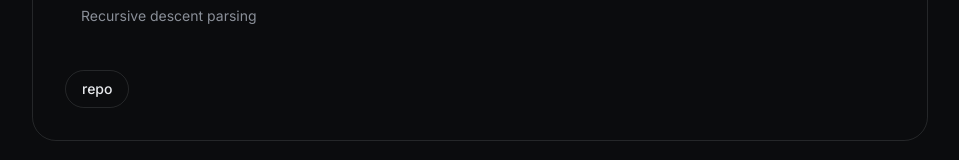
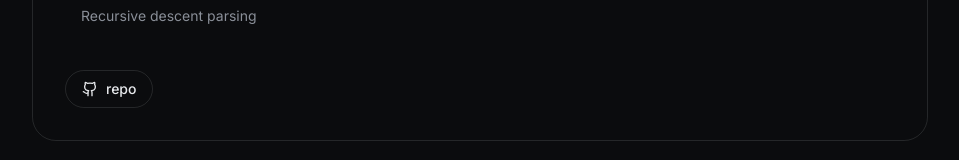
Before and after one commit to Koiiichi/mh-site, a Next.js app: page /projects/mlox in a window 1280 px wide. Shown: the part 1072-1232 px from the top of the page, without its empty margins (160-1119 px from the left). Built offline with nearby package versions, Linux system fonts and the light colour scheme.

Commit message:
Add icons for project links and technologies in project details and slides

```diff
--- a/app/(components)/projects-carousel/slide.tsx
+++ b/app/(components)/projects-carousel/slide.tsx
@@ -6,7 +6,74 @@ import { motion, useReducedMotion } from 'framer-motion';
 import Image from 'next/image';
 import Link from 'next/link';
 import { useMemo } from 'react';
+import { Github, Globe, FileText, ExternalLink, Play, Award, Code2, Database, Palette, Cpu, Zap, Cloud, Blocks } from 'lucide-react';
 import { Project } from '@/lib/types';
+
+// Map link labels to appropriate icons
+function getLinkIcon(label: string) {
+  const lowerLabel = label.toLowerCase();
+  if (lowerLabel.includes('devpost')) {
+    return 'devpost'; // Special case for custom SVG
+  }
+  if (lowerLabel.includes('source') || lowerLabel.includes('github') || lowerLabel.includes('repo')) {
+    return Github;
+  }
+  if (lowerLabel.includes('website') || lowerLabel.includes('site') || lowerLabel.includes('demo')) {
+    return Globe;
+  }
+  if (lowerLabel.includes('documentation') || lowerLabel.includes('docs')) {
+    return FileText;
+  }
+  if (lowerLabel.includes('listen') || lowerLabel.includes('play')) {
+    return Play;
+  }
+  if (lowerLabel.includes('nasa') || lowerLabel.includes('space apps')) {
+    return Award;
+  }
+  return ExternalLink;
+}
+
+// Map technology names to appropriate icons
+function getTechIcon(tech: string) {
+  const lowerTech = tech.toLowerCase();
+
+  // Languages
+  if (lowerTech.includes('typescript') || lowerTech.includes('javascript') || lowerTech.includes('python') || lowerTech.includes('c')) {
+    return Code2;
+  }
+
+  // Frameworks & Libraries
+  if (lowerTech.includes('react') || lowerTech.includes('next') || lowerTech.includes('tailwind')) {
+    return Blocks;
+  }
+
+  // Databases & Backend
+  if (lowerTech.includes('firebase') || lowerTech.includes('database') || lowerTech.includes('firestore')) {
+    return Database;
+  }
+
+  // Cloud & Deployment
+  if (lowerTech.includes('vercel') || lowerTech.includes('cloud')) {
+    return Cloud;
+  }
+
+  // APIs & Integration
+  if (lowerTech.includes('api') || lowerTech.includes('fastapi') || lowerTech.includes('openai')) {
+    return Zap;
+  }
+
+  // Data Science & ML
+  if (lowerTech.includes('pandas') || lowerTech.includes('scikit') || lowerTech.includes('numpy') || lowerTech.includes('ml')) {
+    return Cpu;
+  }
+
+  // Design & UI
+  if (lowerTech.includes('css') || lowerTech.includes('design')) {
+    return Palette;
+  }
+
+  return Code2; // Default
+}
 
 const slideVariants = {
   enter: { opacity: 0, x: 120 },
@@ -68,15 +135,38 @@ export function Slide({ project, isActive }: SlideProps) {
           <h3 className="text-3xl font-semibold tracking-tight text-foreground sm:text-4xl">{project.title}</h3>
           <p className="max-w-xl text-lg text-muted">{project.summary}</p>
           <div className="flex flex-wrap gap-2 text-xs text-muted">
-            {project.tags.map((tag) => (
-              <span key={tag} className="rounded-full bg-surface-muted px-3 py-1 font-mono text-[11px] uppercase tracking-[0.2em]">
+            {project.tags.map((tag) => {
+              const TechIcon = getTechIcon(tag);
+              return (
+                <span key={tag} className="inline-flex items-center gap-1.5 rounded-full bg-surface-muted px-3 py-1 font-mono text-[11px] uppercase tracking-[0.2em]">
+                  <TechIcon className="h-3 w-3" />
                   {tag}
                 </span>
+              );
+            })}
+          </div>
+          {project.metrics && project.metrics.length > 0 && (
+            <div className="space-y-2">
+              <h4 className="text-xs font-mono uppercase tracking-[0.2em] text-muted">Highlights</h4>
+              <ul className="space-y-1.5">
+                {project.metrics.map((metric) => (
+                  <li key={metric} className="flex items-start gap-2 text-sm text-muted">
+                    <span className="mt-1.5 inline-flex h-1 w-1 flex-shrink-0 rounded-full bg-accent-1" />
+                    <span>{metric}</span>
+                  </li>
                 ))}
+              </ul>
             </div>
+          )}
         </div>
         <div className="flex flex-wrap items-center gap-3 text-sm font-medium">
-          {links.map(([label, href]) => (
+          {links.map(([label, href]) => {
+            const iconResult = getLinkIcon(label);
+            const cleanLabel = label.replace(/\s*→\s*$/, '').trim();
+            const isDevpost = iconResult === 'devpost';
+            const IconComponent = isDevpost ? null : iconResult;
+
+            return (
               <Link
                 key={href}
                 href={href}
@@ -84,9 +174,19 @@ export function Slide({ project, isActive }: SlideProps) {
                 rel="noreferrer"
                 className="inline-flex items-center gap-2 rounded-full border border-subtle px-4 py-2 transition hover:border-accent-1 hover:text-accent-1 focus-visible:outline-none focus-visible:ring-2 focus-visible:ring-accent-1 focus-visible:ring-offset-2 focus-visible:ring-offset-surface"
               >
-              {label}
+                {isDevpost ? (
+                  <span className="inline-flex h-4 w-4 items-center justify-center">
+                    <svg viewBox="0 0 24 24" fill="currentColor" className="h-4 w-4" xmlns="http://www.w3.org/2000/svg">
+                      <path d="M6.002 1.61 0 12.004 6.002 22.39h11.996L24 12.004 17.998 1.61zm1.593 4.084h3.947c3.605 0 6.276 1.695 6.276 6.31 0 4.436-3.21 6.302-6.456 6.302H7.595zm2.517 2.449v7.714h1.241c2.646 0 3.862-1.55 3.862-3.861.009-2.569-1.096-3.853-3.767-3.853z"/>
+                    </svg>
+                  </span>
+                ) : IconComponent ? (
+                  <IconComponent className="h-4 w-4" />
+                ) : null}
+                {cleanLabel}
               </Link>
-          ))}
+            );
+          })}
           <button
             type="button"
             onClick={() =>
--- a/app/projects/[slug]/page.tsx
+++ b/app/projects/[slug]/page.tsx
@@ -2,8 +2,75 @@ import type { Metadata } from 'next';
 import Image from 'next/image';
 import Link from 'next/link';
 import { notFound } from 'next/navigation';
+import { Github, Globe, FileText, ExternalLink, Play, Award, Code2, Database, Palette, Cpu, Zap, Cloud, Blocks } from 'lucide-react';
 import projectsData from '@/data/projects.json';
 import { Project } from '@/lib/types';
+
+// Map link labels to appropriate icons
+function getLinkIcon(label: string) {
+  const lowerLabel = label.toLowerCase();
+  if (lowerLabel.includes('devpost')) {
+    return 'devpost'; // Special case for custom SVG
+  }
+  if (lowerLabel.includes('source') || lowerLabel.includes('github') || lowerLabel.includes('repo')) {
+    return Github;
+  }
+  if (lowerLabel.includes('website') || lowerLabel.includes('site') || lowerLabel.includes('demo')) {
+    return Globe;
+  }
+  if (lowerLabel.includes('documentation') || lowerLabel.includes('docs')) {
+    return FileText;
+  }
+  if (lowerLabel.includes('listen') || lowerLabel.includes('play')) {
+    return Play;
+  }
+  if (lowerLabel.includes('nasa') || lowerLabel.includes('space apps')) {
+    return Award;
+  }
+  return ExternalLink;
+}
+
+// Map technology names to appropriate icons
+function getTechIcon(tech: string) {
+  const lowerTech = tech.toLowerCase();
+
+  // Languages
+  if (lowerTech.includes('typescript') || lowerTech.includes('javascript') || lowerTech.includes('python') || lowerTech.includes('c')) {
+    return Code2;
+  }
+
+  // Frameworks & Libraries
+  if (lowerTech.includes('react') || lowerTech.includes('next') || lowerTech.includes('tailwind')) {
+    return Blocks;
+  }
+
+  // Databases & Backend
+  if (lowerTech.includes('firebase') || lowerTech.includes('database') || lowerTech.includes('firestore')) {
+    return Database;
+  }
+
+  // Cloud & Deployment
+  if (lowerTech.includes('vercel') || lowerTech.includes('cloud')) {
+    return Cloud;
+  }
+
+  // APIs & Integration
+  if (lowerTech.includes('api') || lowerTech.includes('fastapi') || lowerTech.includes('openai')) {
+    return Zap;
+  }
+
+  // Data Science & ML
+  if (lowerTech.includes('pandas') || lowerTech.includes('scikit') || lowerTech.includes('numpy') || lowerTech.includes('ml')) {
+    return Cpu;
+  }
+
+  // Design & UI
+  if (lowerTech.includes('css') || lowerTech.includes('design')) {
+    return Palette;
+  }
+
+  return Code2; // Default
+}
 
 const projects = projectsData as unknown as Project[];
 
@@ -45,11 +112,15 @@ export default function ProjectPage({ params }: { params: { slug: string } }) {
         <h1 className="text-3xl font-semibold tracking-tight sm:text-4xl">{project.title}</h1>
         <p className="text-lg text-muted">{project.summary}</p>
         <div className="flex flex-wrap gap-2 text-xs text-muted">
-          {project.tags.map((tag) => (
-            <span key={tag} className="rounded-full bg-surface-muted px-3 py-1 font-mono text-[11px] uppercase tracking-[0.2em]">
+          {project.tags.map((tag) => {
+            const TechIcon = getTechIcon(tag);
+            return (
+              <span key={tag} className="inline-flex items-center gap-1.5 rounded-full bg-surface-muted px-3 py-1 font-mono text-[11px] uppercase tracking-[0.2em]">
+                <TechIcon className="h-3 w-3" />
                 {tag}
               </span>
-          ))}
+            );
+          })}
         </div>
       </header>
       <section className="space-y-6">
@@ -94,7 +165,13 @@ export default function ProjectPage({ params }: { params: { slug: string } }) {
           )}
           {linkEntries.length > 0 && (
             <div className="flex flex-wrap gap-3 text-sm font-medium">
-              {linkEntries.map(([label, href]) => (
+              {linkEntries.map(([label, href]) => {
+                const iconResult = getLinkIcon(label);
+                const cleanLabel = label.replace(/\s*→\s*$/, '').trim();
+                const isDevpost = iconResult === 'devpost';
+                const IconComponent = isDevpost ? null : iconResult;
+
+                return (
                   <a
                     key={href}
                     href={href}
@@ -102,9 +179,19 @@ export default function ProjectPage({ params }: { params: { slug: string } }) {
                     rel="noreferrer"
                     className="inline-flex items-center gap-2 rounded-full border border-subtle px-4 py-2 transition hover:border-accent-1 hover:text-accent-1"
                   >
-                  {label}
+                    {isDevpost ? (
+                      <span className="inline-flex h-4 w-4 items-center justify-center">
+                        <svg viewBox="0 0 24 24" fill="currentColor" className="h-4 w-4" xmlns="http://www.w3.org/2000/svg">
+                          <path d="M6.002 1.61 0 12.004 6.002 22.39h11.996L24 12.004 17.998 1.61zm1.593 4.084h3.947c3.605 0 6.276 1.695 6.276 6.31 0 4.436-3.21 6.302-6.456 6.302H7.595zm2.517 2.449v7.714h1.241c2.646 0 3.862-1.55 3.862-3.861.009-2.569-1.096-3.853-3.767-3.853z"/>
+                        </svg>
+                      </span>
+                    ) : IconComponent ? (
+                      <IconComponent className="h-4 w-4" />
+                    ) : null}
+                    {cleanLabel}
                   </a>
-              ))}
+                );
+              })}
             </div>
           )}
         </div>
```
Also changed, not shown: app/(components)/projects-carousel/project-details.tsx (+13 -13 lines), public/media/devpost-svgrepo-com.svg (added). Lines whose indentation alone changed are shown as unchanged.
